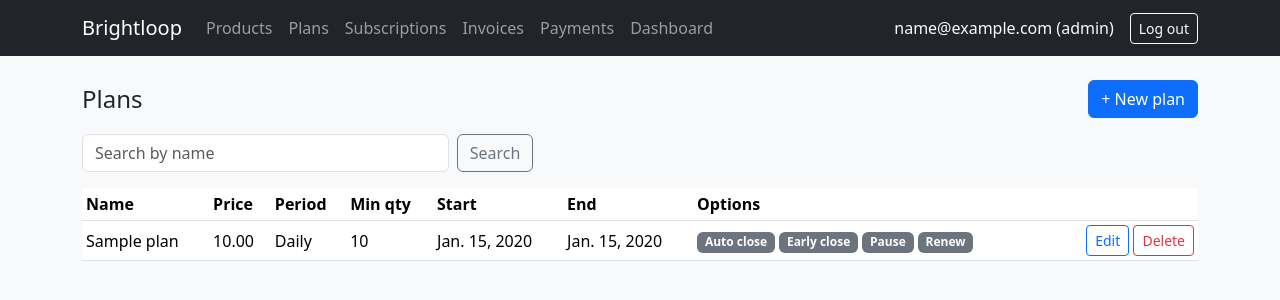
After one commit to naizazainab5-jpg/subscription-management-sm, a Django app: page /catalog/plans/ in a window 1280 px wide. The commit adds this page. Shown: the top 300 px of the page. Run offline with Django 5.2, Linux system fonts and the light colour scheme; a user stored in the database is signed in; tables that the repository leaves empty hold one stand-in row (values such as "Sample post").

Commit message:
Add plan screens with flags

```diff
--- a/accounts/templates/base.html
+++ b/accounts/templates/base.html
@@ -18,7 +18,7 @@
         {% if user.is_authenticated %}
           {% if user.is_staff_role %}
             <li class="nav-item"><a class="nav-link" href="{% url 'product_list' %}">Products</a></li>
-            <li class="nav-item"><a class="nav-link" href="#">Plans</a></li>
+            <li class="nav-item"><a class="nav-link" href="{% url 'plan_list' %}">Plans</a></li>
             <li class="nav-item"><a class="nav-link" href="#">Subscriptions</a></li>
             <li class="nav-item"><a class="nav-link" href="#">Invoices</a></li>
             <li class="nav-item"><a class="nav-link" href="#">Payments</a></li>
--- /dev/null
+++ b/catalog/templates/catalog/plan_list.html
@@ -0,0 +1,54 @@
+{% extends "base.html" %}
+{% block title %}Plans{% endblock %}
+{% block content %}
+<div class="d-flex justify-content-between align-items-center mb-3">
+  <h1 class="h4 mb-0">Plans</h1>
+  <a class="btn btn-primary" href="{% url 'plan_create' %}">+ New plan</a>
+</div>
+
+<form method="get" class="row g-2 mb-3">
+  <div class="col-md-4"><input name="q" value="{{ q }}" class="form-control" placeholder="Search by name"></div>
+  <div class="col-auto"><button class="btn btn-outline-secondary">Search</button></div>
+</form>
+
+<table class="table table-sm table-hover bg-white align-middle">
+  <thead>
+    <tr><th>Name</th><th>Price</th><th>Period</th><th>Min qty</th><th>Start</th><th>End</th><th>Options</th><th></th></tr>
+  </thead>
+  <tbody>
+  {% for p in page %}
+    <tr>
+      <td>{{ p.name }}</td>
+      <td>{{ p.price }}</td>
+      <td>{{ p.get_billing_period_display }}</td>
+      <td>{{ p.min_quantity }}</td>
+      <td>{{ p.start_date }}</td>
+      <td>{{ p.end_date|default:"-" }}</td>
+      <td>
+        {% if p.auto_close %}<span class="badge text-bg-secondary">Auto close</span>{% endif %}
+        {% if p.allow_early_close %}<span class="badge text-bg-secondary">Early close</span>{% endif %}
+        {% if p.allow_pause %}<span class="badge text-bg-secondary">Pause</span>{% endif %}
+        {% if p.allow_renew %}<span class="badge text-bg-secondary">Renew</span>{% endif %}
+      </td>
+      <td class="text-end">
+        <a class="btn btn-sm btn-outline-primary" href="{% url 'plan_edit' p.pk %}">Edit</a>
+        <form method="post" action="{% url 'plan_delete' p.pk %}" class="d-inline"
+              onsubmit="return confirm('Delete this plan?');">
+          {% csrf_token %}<button class="btn btn-sm btn-outline-danger">Delete</button>
+        </form>
+      </td>
+    </tr>
+  {% empty %}
+    <tr><td colspan="8" class="text-muted">No plans yet.</td></tr>
+  {% endfor %}
+  </tbody>
+</table>
+
+{% if page.has_other_pages %}
+<nav><ul class="pagination">
+  {% if page.has_previous %}<li class="page-item"><a class="page-link" href="?page={{ page.previous_page_number }}&q={{ q }}">Previous</a></li>{% endif %}
+  <li class="page-item disabled"><span class="page-link">Page {{ page.number }} of {{ page.paginator.num_pages }}</span></li>
+  {% if page.has_next %}<li class="page-item"><a class="page-link" href="?page={{ page.next_page_number }}&q={{ q }}">Next</a></li>{% endif %}
+</ul></nav>
+{% endif %}
+{% endblock %}
--- a/catalog/urls.py
+++ b/catalog/urls.py
@@ -7,4 +7,8 @@ urlpatterns = [
     path("products/new/", views.product_edit, name="product_create"),
     path("products/<int:pk>/edit/", views.product_edit, name="product_edit"),
     path("products/<int:pk>/delete/", views.product_delete, name="product_delete"),
+    path("plans/", views.plan_list, name="plan_list"),
+    path("plans/new/", views.plan_edit, name="plan_create"),
+    path("plans/<int:pk>/edit/", views.plan_edit, name="plan_edit"),
+    path("plans/<int:pk>/delete/", views.plan_delete, name="plan_delete"),
 ]
--- a/catalog/views.py
+++ b/catalog/views.py
@@ -1,15 +1,17 @@
 from django.contrib import messages
 from django.core.paginator import Paginator
 from django.db import transaction
-from django.db.models import Count, ProtectedError
+from django.db.models import Count, ProtectedError, RestrictedError
 from django.shortcuts import get_object_or_404, redirect, render
 from django.views.decorators.http import require_POST
 
 from accounts.views import role_required
 
-from .forms import ProductForm, VariantFormSet
-from .models import Product
+from .forms import PlanForm, ProductForm, VariantFormSet
+from .models import Plan, Product
 
+
+# ---------- Products ----------
 
 @role_required("admin", "staff")
 def product_list(request):
@@ -45,6 +47,41 @@ def product_delete(request, pk):
     try:
         product.delete()
         messages.success(request, "Product deleted.")
-    except ProtectedError:
+    except (ProtectedError, RestrictedError):
         messages.warning(request, "This product is used in subscriptions and can't be deleted.")
     return redirect("product_list")
+
+
+# ---------- Plans ----------
+
+@role_required("admin", "staff")
+def plan_list(request):
+    q = request.GET.get("q", "").strip()
+    plans = Plan.objects.order_by("name")
+    if q:
+        plans = plans.filter(name__icontains=q)
+    page = Paginator(plans, 25).get_page(request.GET.get("page"))
+    return render(request, "catalog/plan_list.html", {"page": page, "q": q})
+
+
+@role_required("admin", "staff")
+def plan_edit(request, pk=None):
+    plan = get_object_or_404(Plan, pk=pk) if pk else None
+    form = PlanForm(request.POST or None, instance=plan)
+    if request.method == "POST" and form.is_valid():
+        plan = form.save()
+        messages.success(request, f"Plan '{plan.name}' saved.")
+        return redirect("plan_list")
+    return render(request, "catalog/plan_form.html", {"form": form, "plan": plan})
+
+
+@role_required("admin", "staff")
+@require_POST
+def plan_delete(request, pk):
+    plan = get_object_or_404(Plan, pk=pk)
+    try:
+        plan.delete()
+        messages.success(request, "Plan deleted.")
+    except (ProtectedError, RestrictedError):
+        messages.warning(request, "This plan is used in subscriptions and can't be deleted.")
+    return redirect("plan_list")
```
Also changed, not shown: catalog/forms.py (+28 -1 lines), catalog/templates/catalog/plan_form.html (added, +14 -0 lines).
